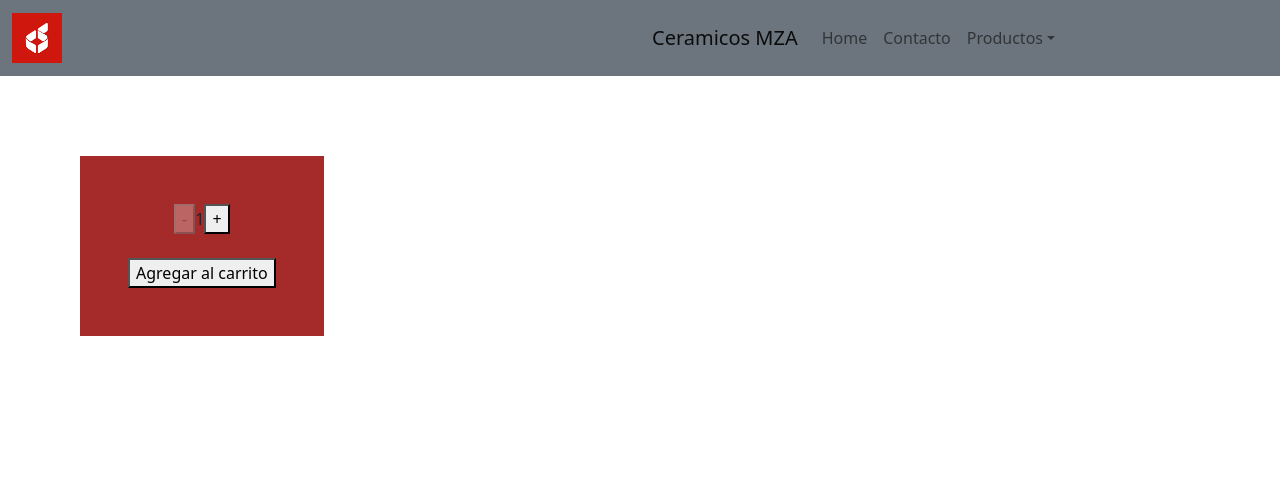
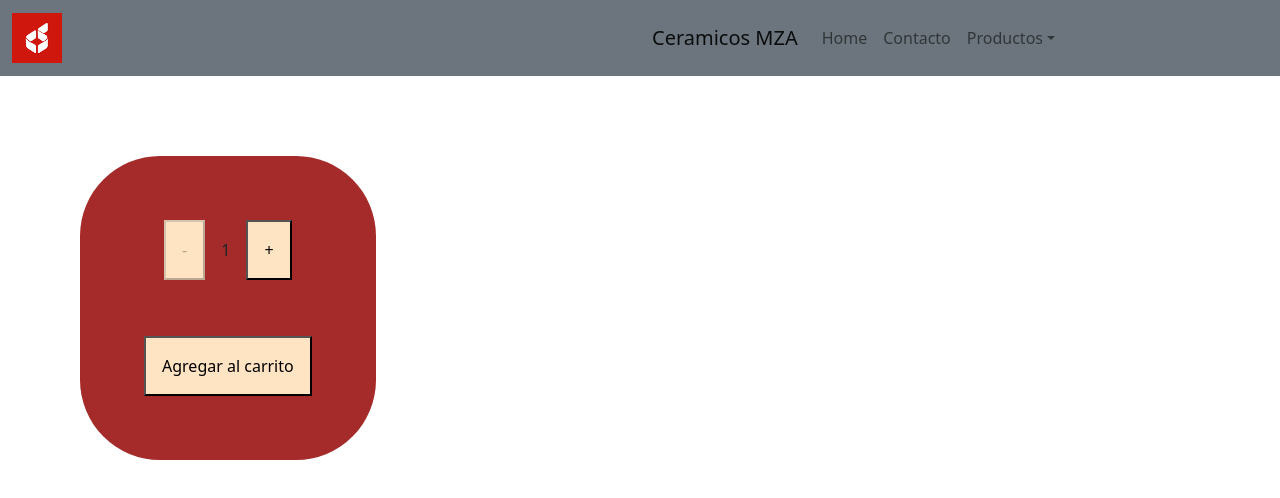
Before and after one commit to FabianM87/ceramicosmza, a React (Create React App) app: page / in a window 1280 px wide. Shown: the top 498 px of the page. Built offline with nearby package versions, Linux system fonts and the light colour scheme.

Commit message:
Entrega contador con boton

```diff
--- a/src/components/itemCount/itemCount.css
+++ b/src/components/itemCount/itemCount.css
@@ -4,4 +4,11 @@
     margin: 5rem;
     padding: 3rem;
     text-align: center;
+    border-radius: 5rem;
+
 }
+button {
+background-color: bisque;
+padding: 1rem;
+margin: 1rem;
+}
```
